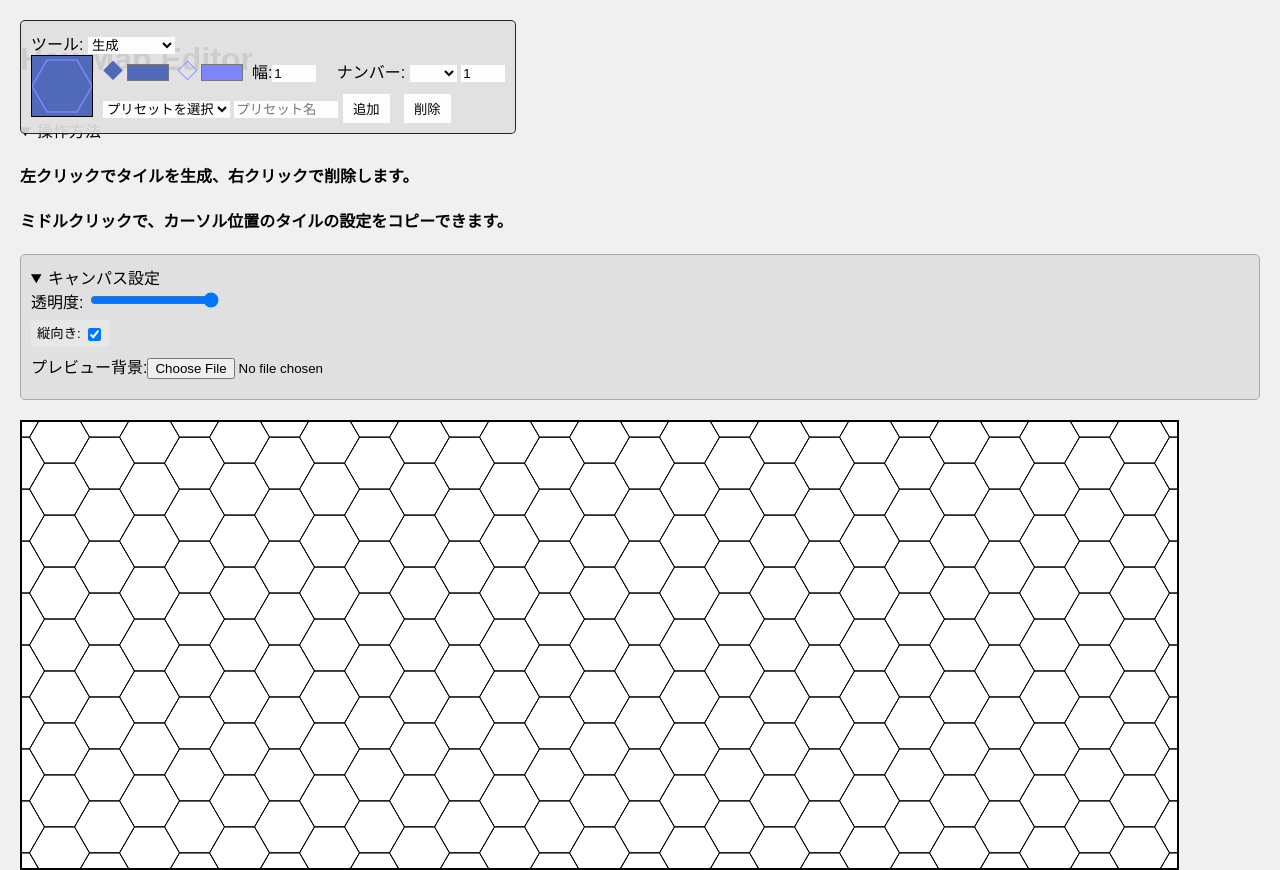
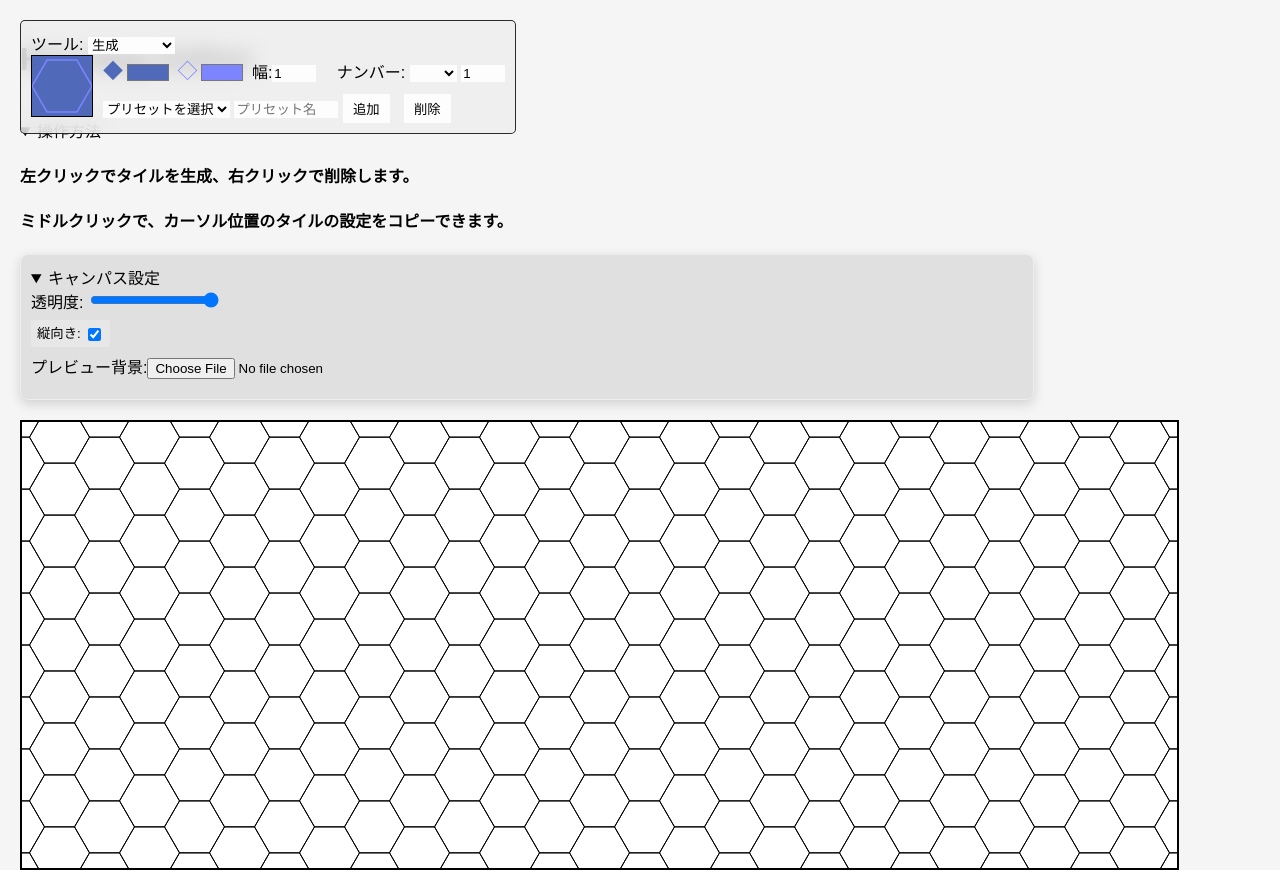
Before and after one commit to wagashi119/HexMapEditor, a plain HTML site: page index.html in a window 1280 px wide. Shown: the top 870 px of the page. Drawn offline with Linux system fonts and the light colour scheme.

Commit message:
UIを改善(?)してみた

```diff
--- a/index.html
+++ b/index.html
@@ -9,7 +9,7 @@
             font-family: Arial, sans-serif;
             margin: 0;
             padding: 20px;
-            background-color: #f0f0f0;
+            background-color: #f5f5f5;
         }
         #canvasContainer {
             position: relative;
@@ -23,6 +23,7 @@
             position: absolute;
             top: 0;
             left: 0;
+            transform: translate(0, 0);
         }
         #canvas {
             z-index: 1;
@@ -41,7 +42,6 @@
         }
         #sizeSetting {
             display: block;
-            border: 1px solid #7a7a7a;
             padding: 10px;
             border-radius: 5px;
             background-color: #e7e7e7;
@@ -60,19 +60,22 @@
             margin-bottom: 20px;
             padding: 10px;
             background-color: #e0e0e0;
-            border: 1px solid #aaaaaa;
-            border-radius: 5px;
+            border: 1px solid #ededed;
+            border-radius: 8px;
+            box-shadow: 0 4px 12px rgba(0,0,0,0.15);
+            width: 80%;
         }
         .tools {
             margin-bottom: 10px;
             padding: 10px;
-            background-color: #e0e0e0e9;
+            background-color: #edededc4;
             border-radius: 5px;
             border: #000000d2 1px solid;
             position: fixed;
             top: 20px;
             left: 20px;
             z-index: 1000;
+            backdrop-filter: blur(10px);
         }
         .line {
             width: 3em;
```
